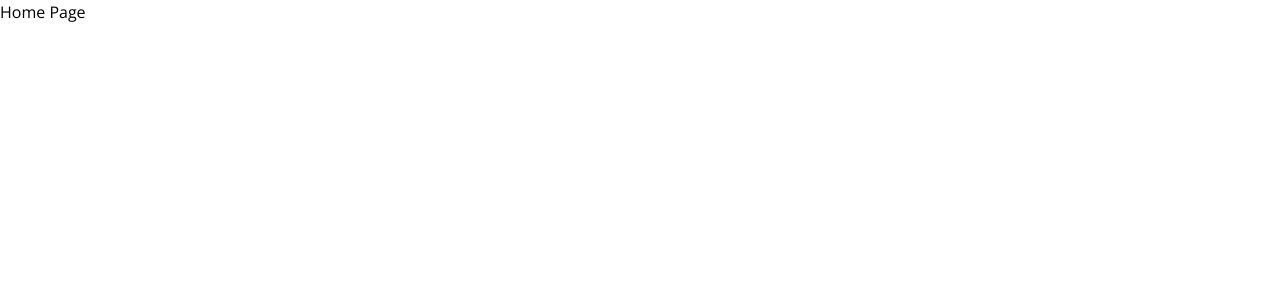
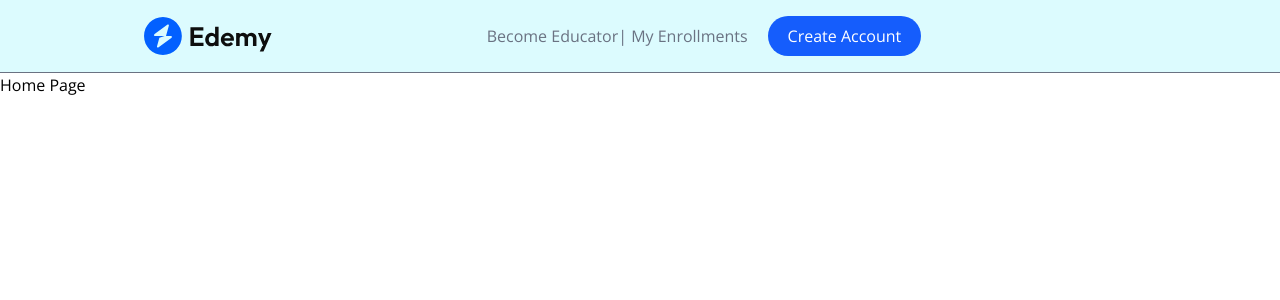
Before and after one commit to AdityaArya11/Lms-project, a React (Vite) app in the folder client/: page / in a window 1280 px wide. Shown: the top 300 px of the page. Built offline with nearby package versions, Linux system fonts and the light colour scheme.

Commit message:
Added new navbar

```diff
--- a/client/src/App.jsx
+++ b/client/src/App.jsx
@@ -1,37 +1,39 @@
-import React from 'react'
-import { Routes, Route } from 'react-router-dom'
-import Home from './pages/student/Home'
+import React from "react";
+import { Routes, Route } from "react-router-dom";
+import Home from "./pages/student/Home";
 
-import CourseDetails from './pages/student/CourseDetails'
-import MyEnrollments from './pages/student/MyEnrollments'
-import Dashboard from './pages/educator/Dashboard'
-import AddCourse from './pages/educator/AddCourse'
-import StudentsEnrolled from './pages/educator/StudentsEnrolled'
-import MyCourses from './pages/educator/MyCourses'
-import CoursesList from './pages/student/CoursesList'
-import Player from './pages/student/Player'
-import Loading from './components/student/Loading'
-import Educator from './pages/educator/Educator'
+import CourseDetails from "./pages/student/CourseDetails";
+import MyEnrollments from "./pages/student/MyEnrollments";
+import Dashboard from "./pages/educator/Dashboard";
+import AddCourse from "./pages/educator/AddCourse";
+import StudentsEnrolled from "./pages/educator/StudentsEnrolled";
+import MyCourses from "./pages/educator/MyCourses";
+import CoursesList from "./pages/student/CoursesList";
+import Player from "./pages/student/Player";
+import Loading from "./components/student/Loading";
+import Educator from "./pages/educator/Educator";
+import Navbar from "./components/student/Navbar";
 const App = () => {
   return (
-    <div>
+    <div className="text-default min-h-screen bg-white">
+      <Navbar />
       <Routes>
-        <Route path='/' element={<Home />} />
-        <Route path='/course-list' element={<CoursesList />} />
-        <Route path='/course-list/:input' element={<CoursesList />} />
-        <Route path='/course/:id' element={<CourseDetails />} />
-        <Route path='/my-enrollments' element={<MyEnrollments />} />
-        <Route path='/player/:courseId' element={<Player />} />
-        <Route path='/loading/:path' element={<Loading />} />
-        <Route path='/educator' element={<Educator />} >
+        <Route path="/" element={<Home />} />
+        <Route path="/course-list" element={<CoursesList />} />
+        <Route path="/course-list/:input" element={<CoursesList />} />
+        <Route path="/course/:id" element={<CourseDetails />} />
+        <Route path="/my-enrollments" element={<MyEnrollments />} />
+        <Route path="/player/:courseId" element={<Player />} />
+        <Route path="/loading/:path" element={<Loading />} />
+        <Route path="/educator" element={<Educator />}>
           <Route index element={<Dashboard />} />
-          <Route path='add-course' element={<AddCourse />} />
-          <Route path='students-enrolled' element={<StudentsEnrolled />} />
-          <Route path='my-courses' element={<MyCourses />} />
+          <Route path="add-course" element={<AddCourse />} />
+          <Route path="students-enrolled" element={<StudentsEnrolled />} />
+          <Route path="my-courses" element={<MyCourses />} />
         </Route>
       </Routes>
     </div>
-  )
-}
+  );
+};
 
-export default App
+export default App;
--- a/client/src/components/student/Navbar.js
+++ /dev/null
@@ -1,10 +0,0 @@
-import React from 'react'
-
-const Navbar = () => {
-    return (
-        <div>
-            <h1>Navbar</h1></div>
-    )
-}
-
-export default Navbar
--- /dev/null
+++ b/client/src/components/student/Navbar.jsx
@@ -0,0 +1,31 @@
+import React from "react";
+import { assets } from "../../assets/assets";
+import { Link } from "react-router-dom";
+
+const Navbar = () => {
+  const isCourseListPage = location.pathname.includes("/course-list");
+
+  return (
+    <div
+      className={`flex items-center justify-between px-4 sm:px-10 md:px-14 lg:px-36 border-b border-gray-500 py-4 ${isCourseListPage ? "bg-white" : "bg-cyan-100/70"}`}
+    >
+      <img
+        src={assets.logo}
+        alt="Logo"
+        className="w-28 lg:w-32 cursor-pointer"
+      />
+      <div className="hidden md:flex items-center gap-5 text-gray-500">
+        <div>
+          <button>Become Educator</button>|{" "}
+          <Link to="/my-enrollments">My Enrollments</Link>
+        </div>
+        <button className="bg-blue-600 text-white px-5 py-2 rounded-full">
+          Create Account
+        </button>
+      </div>
+      <div></div>
+    </div>
+  );
+};
+
+export default Navbar;
```
